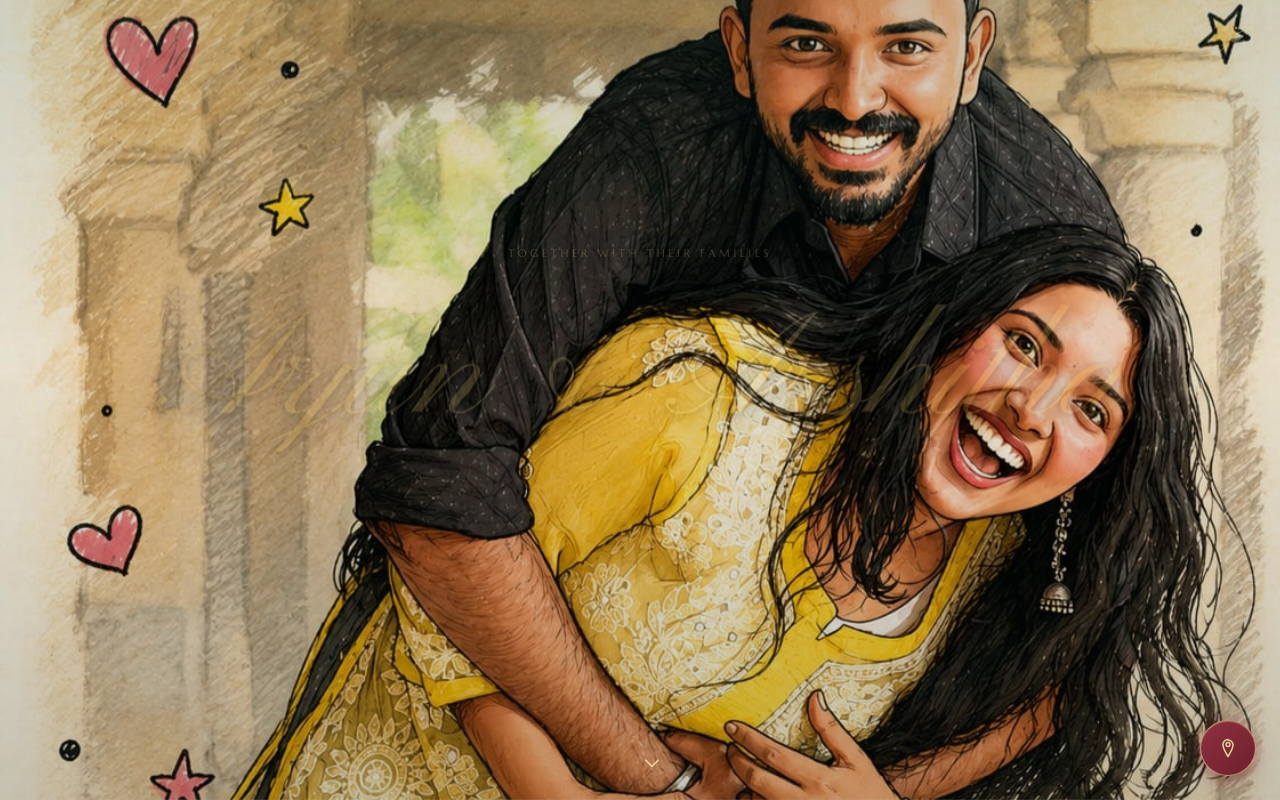
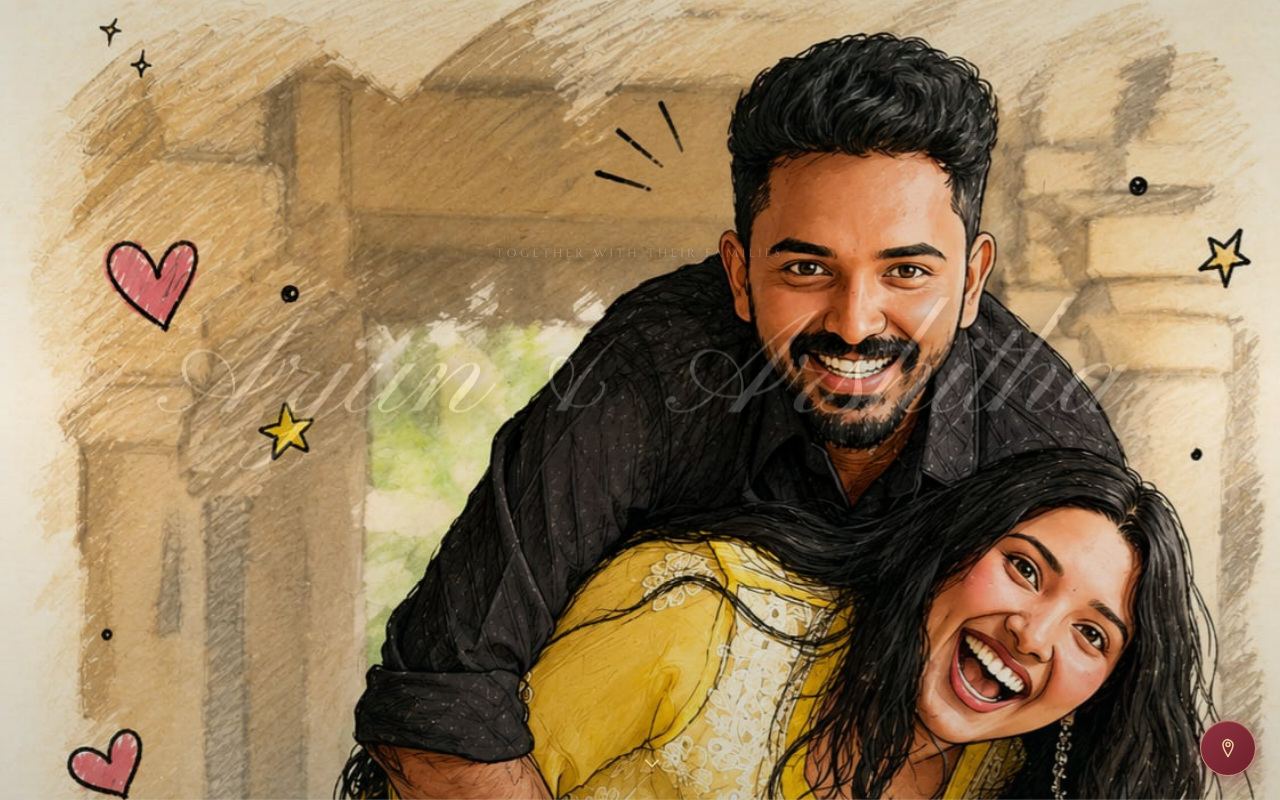
Before and after one commit to snehithlal/arjun-weds-arshitha, a React (Vite) app: page / in a window 1280 px wide. Both pictures are taken after a click on the button "Open the wedding invitation". Shown: the top 800 px of the page. Built offline with nearby package versions, Linux system fonts and the light colour scheme; the HTML template or start-up script is replaced by a standard one.

Commit message:
Fix the images

```diff
--- a/src/components/CoupleSection.tsx
+++ b/src/components/CoupleSection.tsx
@@ -293,18 +293,6 @@ export default function CoupleSection() {
         />
       </div>
 
-      <motion.div
-        className="text-center mt-14 max-w-2xl mx-auto px-4"
-        initial={{ opacity: 0, y: 20 }}
-        whileInView={{ opacity: 1, y: 0 }}
-        viewport={{ once: true }}
-        transition={{ duration: 0.8, delay: 0.3 }}
-      >
-        <p className="font-display italic text-lg sm:text-xl text-ink-soft leading-relaxed">
-          &ldquo;As they promise each other a lifetime of love, your gracious presence and heartfelt blessings will make their special day truly memorable.&rdquo;
-        </p>
-      </motion.div>
-
       <BotanicalDivider className="mt-14" />
     </section>
   )
--- a/src/components/Hero.tsx
+++ b/src/components/Hero.tsx
@@ -25,7 +25,7 @@ export default function Hero() {
             loading="eager"
             fetchPriority="high"
             decoding="async"
-            style={{ objectPosition: 'center 32%' }}
+            style={{ objectPosition: 'center 4%' }}
           />
         ) : (
           <div className="w-full h-full bg-gradient-to-br from-blush via-cream to-sage/30" />
@@ -35,7 +35,7 @@ export default function Hero() {
           style={{
             opacity: overlayOpacity,
             background:
-              'linear-gradient(180deg, rgba(13,59,54,0.55) 0%, rgba(10,25,22,0.25) 45%, rgba(10,25,22,0.65) 100%)',
+              'linear-gradient(180deg, rgba(8,28,24,0.45) 0%, rgba(5,20,18,0.15) 50%, rgba(5,20,18,0.55) 100%)',
           }}
         />
       </motion.div>
@@ -54,21 +54,21 @@ export default function Hero() {
         transition={{ duration: 1.2, delay: 0.3 }}
       >
         <motion.p
-          className="font-heading text-[11px] tracking-[0.5em] uppercase text-gold-light mb-8 font-medium"
+          className="font-heading text-[11px] sm:text-xs tracking-[0.5em] uppercase text-white/90 mb-8 font-medium"
           initial={{ opacity: 0, y: 20, letterSpacing: '0.2em' }}
           animate={{ opacity: 1, y: 0, letterSpacing: '0.5em' }}
           transition={{ duration: 1.2, delay: 0.5 }}
-          style={{ textShadow: '0 2px 10px rgba(0,0,0,0.85), 0 1px 3px rgba(0,0,0,0.9)' }}
+          style={{ textShadow: '0 2px 12px rgba(0,0,0,0.95), 0 1px 4px rgba(0,0,0,0.95)' }}
         >
           Together with their families
         </motion.p>
 
         <motion.h1
-          className="font-script gold-foil text-6xl sm:text-8xl md:text-9xl lg:text-[9.5rem] leading-none mb-6"
+          className="font-script text-white text-6xl sm:text-8xl md:text-9xl lg:text-[9.5rem] leading-none mb-6"
           initial={{ opacity: 0, y: 30, scale: 0.96 }}
           animate={{ opacity: 1, y: 0, scale: 1 }}
           transition={{ duration: 1.2, delay: 0.7, ease: [0.22, 1, 0.36, 1] }}
-          style={{ filter: 'drop-shadow(0 4px 16px rgba(0,0,0,0.85)) drop-shadow(0 2px 4px rgba(0,0,0,0.9))' }}
+          style={{ filter: 'drop-shadow(0 4px 18px rgba(0,0,0,0.95)) drop-shadow(0 2px 6px rgba(0,0,0,0.95)) drop-shadow(0 0 30px rgba(0,0,0,0.7))' }}
         >
           Arjun &amp; Arshitha
         </motion.h1>
@@ -79,29 +79,29 @@ export default function Hero() {
           animate={{ opacity: 1, scaleX: 1 }}
           transition={{ duration: 1, delay: 1 }}
         >
-          <span className="block h-px w-16 sm:w-24 bg-gradient-to-r from-transparent via-gold-light to-gold-light" />
+          <span className="block h-px w-16 sm:w-24 bg-gradient-to-r from-transparent via-white/80 to-white/80" />
           <svg width="14" height="14" viewBox="0 0 14 14" aria-hidden>
-            <path d="M7 1 L8 6 L13 7 L8 8 L7 13 L6 8 L1 7 L6 6 Z" fill="#E8D29A" opacity="0.9" />
+            <path d="M7 1 L8 6 L13 7 L8 8 L7 13 L6 8 L1 7 L6 6 Z" fill="#FFFFFF" opacity="0.95" />
           </svg>
-          <span className="block h-px w-16 sm:w-24 bg-gradient-to-l from-transparent via-gold-light to-gold-light" />
+          <span className="block h-px w-16 sm:w-24 bg-gradient-to-l from-transparent via-white/80 to-white/80" />
         </motion.div>
 
         <motion.p
-          className="font-heading text-sm sm:text-base tracking-[0.42em] uppercase text-ivory mt-4 font-medium"
+          className="font-heading text-sm sm:text-base tracking-[0.42em] uppercase text-white mt-4 font-medium"
           initial={{ opacity: 0, y: 20 }}
           animate={{ opacity: 1, y: 0 }}
           transition={{ duration: 0.9, delay: 1.2 }}
-          style={{ textShadow: '0 2px 10px rgba(0,0,0,0.85), 0 1px 3px rgba(0,0,0,0.9)' }}
+          style={{ textShadow: '0 2px 12px rgba(0,0,0,0.95), 0 1px 4px rgba(0,0,0,0.95)' }}
         >
           are getting married
         </motion.p>
 
         <motion.p
-          className="font-display italic text-lg sm:text-xl text-gold-light mt-5 tracking-[0.25em]"
+          className="font-display italic text-lg sm:text-xl text-white/95 mt-5 tracking-[0.25em]"
           initial={{ opacity: 0, y: 20 }}
           animate={{ opacity: 1, y: 0 }}
           transition={{ duration: 0.9, delay: 1.4 }}
-          style={{ textShadow: '0 2px 10px rgba(0,0,0,0.85), 0 1px 3px rgba(0,0,0,0.9)' }}
+          style={{ textShadow: '0 2px 12px rgba(0,0,0,0.95), 0 1px 4px rgba(0,0,0,0.95)' }}
         >
           {primaryEvent.dateDisplay}
         </motion.p>
```
Also changed, not shown: 1 other file (tests, documents, lock files or other folders).
